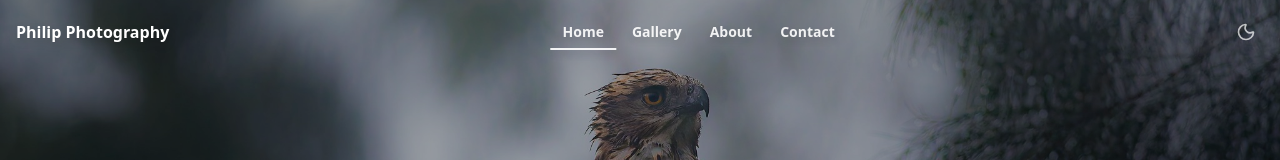
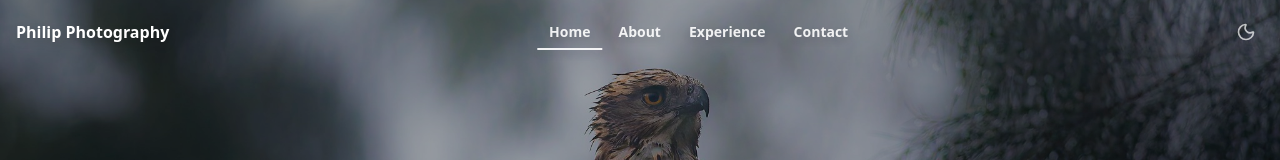
Before and after one commit to danrave1234/KuyaJPPortfolio, a React (Vite) app in the folder philip-photography/: page / in a window 1280 px wide. Shown: the top 160 px of the page. Built offline with nearby package versions, Linux system fonts and the light colour scheme; no server answers.

Commit message:
Implement scroll snapping functionality with section-based navigation

```diff
--- a/philip-photography/src/App.jsx
+++ b/philip-photography/src/App.jsx
@@ -1,5 +1,5 @@
 import { BrowserRouter, Routes, Route, useLocation } from 'react-router-dom'
-import { useEffect } from 'react'
+import { useEffect, useState } from 'react'
 import { AuthProvider } from './contexts/AuthContext'
 import Navbar from './components/Navbar.jsx'
 import Footer from './components/Footer.jsx'
@@ -26,20 +26,58 @@ function ScrollToTop() {
   return null
 }
 
+// Main scroll container component for scroll snapping
+function ScrollSnapContainer({ children, onActiveSectionChange }) {
+  useEffect(() => {
+    const observerOptions = {
+      root: null,
+      threshold: 0.5,
+      rootMargin: '-100px 0px 0px 0px', // adjust for fixed header height
+    }
+
+    const observerCallback = (entries) => {
+      entries.forEach((entry) => {
+        if (entry.isIntersecting) {
+          onActiveSectionChange(entry.target.id)
+        }
+      })
+    }
+
+    const observer = new IntersectionObserver(observerCallback, observerOptions)
+    const sections = document.querySelectorAll('section[id]')
+    sections.forEach((section) => observer.observe(section))
+
+    return () => observer.disconnect()
+  }, [onActiveSectionChange])
+
+  return (
+    <main className="">
+      <div className="h-screen overflow-y-auto snap-y snap-mandatory scroll-smooth">
+        {children}
+      </div>
+    </main>
+  )
+}
+
 function App() {
+  const [activeSection, setActiveSection] = useState('home')
+
   return (
     <AuthProvider>
       <BrowserRouter>
         <ScrollToTop />
-        <Navbar />
+        <Navbar activeSection={activeSection} />
         <Routes>
-          <Route path="/" element={<Home />} />
+          <Route path="/" element={
+            <ScrollSnapContainer onActiveSectionChange={setActiveSection}>
+              <Home />
+            </ScrollSnapContainer>
+          } />
           <Route path="/gallery" element={<Gallery />} />
           <Route path="/about" element={<About />} />
           <Route path="/contact" element={<Contact />} />
           <Route path="/admin" element={<Admin />} />
         </Routes>
-        <Footer />
         <BackToTop />
       </BrowserRouter>
     </AuthProvider>
--- a/philip-photography/src/components/Navbar.jsx
+++ b/philip-photography/src/components/Navbar.jsx
@@ -3,7 +3,7 @@ import { useEffect, useState } from 'react'
 import { toggleTheme } from '../theme.js'
 import { Moon, Sun, Menu, X } from 'lucide-react'
 
-export default function Navbar() {
+export default function Navbar({ activeSection = 'home' }) {
   const [isDark, setIsDark] = useState(() => document.documentElement.classList.contains('dark'))
   const [scrolled, setScrolled] = useState(false)
   const [isMobileMenuOpen, setIsMobileMenuOpen] = useState(false)
@@ -39,6 +39,15 @@ export default function Navbar() {
     document.addEventListener('keydown', handleEscape)
     return () => document.removeEventListener('keydown', handleEscape)
   }, [])
+
+  // Handle navigation clicks with scrollIntoView
+  const handleNavClick = (e, href) => {
+    e.preventDefault()
+    const element = document.querySelector(href)
+    if (element) {
+      element.scrollIntoView({ behavior: 'smooth' })
+    }
+  }
 
   const isHomePage = location.pathname === '/'
   const showBackground = scrolled || !isHomePage
@@ -82,6 +91,27 @@ export default function Navbar() {
 
         {/* Desktop Navigation */}
         <div className="hidden md:flex items-center gap-1">
+          {isHomePage ? (
+            <>
+              <button
+                onClick={(e) => handleNavClick(e, '#home')}
+                className={linkBase(activeSection === 'home')}
+              >Home</button>
+              <button
+                onClick={(e) => handleNavClick(e, '#about')}
+                className={linkBase(activeSection === 'about')}
+              >About</button>
+              <button
+                onClick={(e) => handleNavClick(e, '#experience')}
+                className={linkBase(activeSection === 'experience')}
+              >Experience</button>
+              <button
+                onClick={(e) => handleNavClick(e, '#contact')}
+                className={linkBase(activeSection === 'contact')}
+              >Contact</button>
+            </>
+          ) : (
+            <>
               <NavLink
                 to="/"
                 end
@@ -99,6 +129,8 @@ export default function Navbar() {
                 to="/contact"
                 className={({ isActive }) => linkBase(isActive)}
               >Contact</NavLink>
+            </>
+          )}
         </div>
 
         {/* Desktop Theme Toggle */}
@@ -147,6 +179,63 @@ export default function Navbar() {
 
             {/* Navigation Links */}
             <div className="space-y-1">
+              {isHomePage ? (
+                <>
+                  <button
+                    onClick={(e) => {
+                      handleNavClick(e, '#home')
+                      setIsMobileMenuOpen(false)
+                    }}
+                    className={mobileLinkBase(activeSection === 'home')}
+                  >
+                    <div className="flex items-center gap-3 mobile-link-enter">
+                      <div className="w-2 h-2 rounded-full bg-[rgb(var(--primary))] opacity-60 transition-all duration-300 hover:opacity-100 hover:scale-125"></div>
+                      <span>Home</span>
+                      <div className="ml-auto text-xs text-[rgb(var(--muted))] opacity-0 group-hover:opacity-100 transition-opacity duration-300">🏠</div>
+                    </div>
+                  </button>
+                  <button
+                    onClick={(e) => {
+                      handleNavClick(e, '#about')
+                      setIsMobileMenuOpen(false)
+                    }}
+                    className={mobileLinkBase(activeSection === 'about')}
+                  >
+                    <div className="flex items-center gap-3 mobile-link-enter">
+                      <div className="w-2 h-2 rounded-full bg-[rgb(var(--primary))] opacity-60 transition-all duration-300 hover:opacity-100 hover:scale-125"></div>
+                      <span>About</span>
+                      <div className="ml-auto text-xs text-[rgb(var(--muted))] opacity-0 group-hover:opacity-100 transition-opacity duration-300">👤</div>
+                    </div>
+                  </button>
+                  <button
+                    onClick={(e) => {
+                      handleNavClick(e, '#experience')
+                      setIsMobileMenuOpen(false)
+                    }}
+                    className={mobileLinkBase(activeSection === 'experience')}
+                  >
+                    <div className="flex items-center gap-3 mobile-link-enter">
+                      <div className="w-2 h-2 rounded-full bg-[rgb(var(--primary))] opacity-60 transition-all duration-300 hover:opacity-100 hover:scale-125"></div>
+                      <span>Experience</span>
+                      <div className="ml-auto text-xs text-[rgb(var(--muted))] opacity-0 group-hover:opacity-100 transition-opacity duration-300">📸</div>
+                    </div>
+                  </button>
+                  <button
+                    onClick={(e) => {
+                      handleNavClick(e, '#contact')
+                      setIsMobileMenuOpen(false)
+                    }}
+                    className={mobileLinkBase(activeSection === 'contact')}
+                  >
+                    <div className="flex items-center gap-3 mobile-link-enter">
+                      <div className="w-2 h-2 rounded-full bg-[rgb(var(--primary))] opacity-60 transition-all duration-300 hover:opacity-100 hover:scale-125"></div>
+                      <span>Contact</span>
+                      <div className="ml-auto text-xs text-[rgb(var(--muted))] opacity-0 group-hover:opacity-100 transition-opacity duration-300">📧</div>
+                    </div>
+                  </button>
+                </>
+              ) : (
+                <>
                   <NavLink
                     to="/"
                     end
@@ -192,6 +281,8 @@ export default function Navbar() {
                       <div className="ml-auto text-xs text-[rgb(var(--muted))] opacity-0 group-hover:opacity-100 transition-opacity duration-300">📧</div>
                     </div>
                   </NavLink>
+                </>
+              )}
             </div>
 
             {/* Menu Footer */}
--- a/philip-photography/src/index.css
+++ b/philip-photography/src/index.css
@@ -40,8 +40,14 @@
     @apply bg-[rgb(var(--bg))] text-[rgb(var(--fg))] border border-gray-300 dark:border-gray-600 placeholder:text-[rgb(var(--muted))];
   }
   button { @apply transition-colors; }
-  html { scroll-behavior: smooth; scroll-padding-top: 0; scroll-snap-type: y mandatory; }
-  body { height: 100%; }
+  html {
+    scroll-behavior: smooth;
+    overflow: hidden; /* prevents the body/html from scrolling; the inner container handles scroll */
+  }
+  body {
+    height: 100%;
+    overflow: hidden; /* prevents the body from scrolling */
+  }
 
   /* Bento Grid Specific Styles */
   .bento-grid {
@@ -455,6 +461,12 @@
     overflow: hidden;
   }
 
+  /* Mobile: softer snapping and align to start to prevent late recentering */
+  @media (max-width: 640px) {
+    html { scroll-snap-type: y mandatory; scroll-padding-top: 3.5rem; }
+    .snap-section { scroll-snap-align: start; scroll-snap-stop: always; }
+  }
+
   /* Comprehensive responsive spacing for all screen sizes */
   .responsive-bottom-spacing {
     /* Mobile screens: 432x874, 394x794, 412x891 */
--- a/philip-photography/src/pages/Home.jsx
+++ b/philip-photography/src/pages/Home.jsx
@@ -236,16 +236,12 @@ export default function Home() {
     })
   }, [allPhotographs.length, landscapeImages.length, useAllImages, displayImages.length])
 
-  // Snapping functionality disabled - normal scrolling only
-  useEffect(() => {
-    // Ensure page starts at the top when component mounts
-    window.scrollTo({ top: 0, behavior: 'auto' })
-  }, [])
+  // Scroll snapping is now handled by the parent ScrollSnapContainer
 
   return (
-    <main>
+    <>
       {/* Full-width hero */}
-      <section className="relative w-full snap-section">
+      <section id="home" className="snap-start min-h-screen relative w-full">
         <div className="relative h-dvh">
           <img
             src="/Hero.jpg"
@@ -366,7 +362,7 @@ export default function Home() {
       </section>
 
       {/* Introduction section */}
-      <section className="snap-section bg-[rgb(var(--bg))] min-h-screen flex items-center py-8 sm:py-12 md:py-16 lg:py-20">
+      <section id="about" className="snap-start h-screen flex items-center bg-[rgb(var(--bg))] py-8 sm:py-12 md:py-16 lg:py-20">
         <div className="container-responsive w-full">
           <div className="text-center lg:text-left">
           {/* Editorial masthead - mobile optimized */}
@@ -422,7 +418,7 @@ export default function Home() {
       </section>
 
       {/* Section 3: Magazine Style Layout */}
-      <section className="snap-section bg-[rgb(var(--bg))] min-h-screen flex items-center py-8 sm:py-12 md:py-16 lg:py-20">
+      <section id="experience" className="snap-start min-h-screen flex flex-col items-center justify-center bg-[rgb(var(--bg))] py-8 sm:py-12 md:py-16 lg:py-20">
         <div className="container-responsive w-full">
           {/* Magazine-style Editorial Header */}
           <div className="mb-4 sm:mb-6 md:mb-8 lg:mb-12">
@@ -683,7 +679,7 @@ export default function Home() {
       </section>
 
       {/* Call to Action Section - 4th Section */}
-      <section className="snap-section bg-[rgb(var(--bg))] min-h-screen flex items-center py-8 sm:py-12 md:py-16 lg:py-20">
+      <section id="contact" className="snap-start h-screen flex items-center bg-[rgb(var(--bg))] py-8 sm:py-12 md:py-16 lg:py-20">
         <div className="container-responsive w-full">
             <div className="text-center">
             <div className="mb-8 sm:mb-12 md:mb-16 lg:mb-20 xl:mb-24">
@@ -714,7 +710,7 @@ export default function Home() {
       </section>
 
       {/* Footer section with comprehensive responsive spacing */}
-      <footer className="bg-[rgb(var(--bg))] border-t border-[rgb(var(--muted))]/10 responsive-bottom-spacing">
+      <footer className="text-center text-slate-400 py-8 snap-start bg-[rgb(var(--bg))] border-t border-[rgb(var(--muted))]/10 responsive-bottom-spacing">
         <div className="container-responsive">
           {/* Mobile: 432x874, 394x794, 412x891 - Compact spacing */}
           <div className="py-4 sm:py-6 md:py-8 lg:py-12 xl:py-16 2xl:py-20">
@@ -732,7 +728,7 @@ export default function Home() {
       {active && (
         <ModalViewer active={active} setActive={setActive} allArtworks={landscapeImages} />
       )}
-    </main>
+    </>
   )
 }
 
```
Lines whose indentation alone changed are shown as unchanged.
